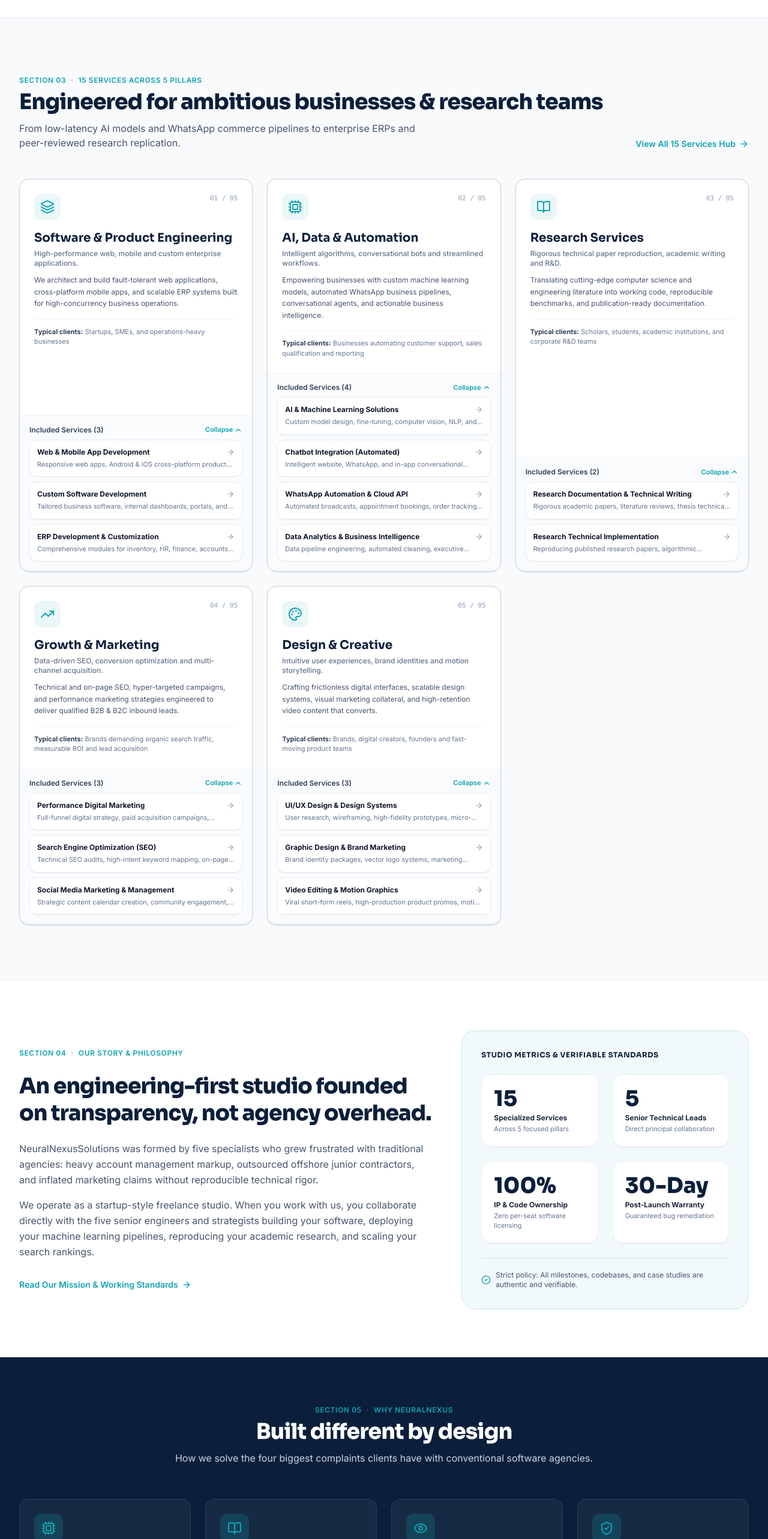
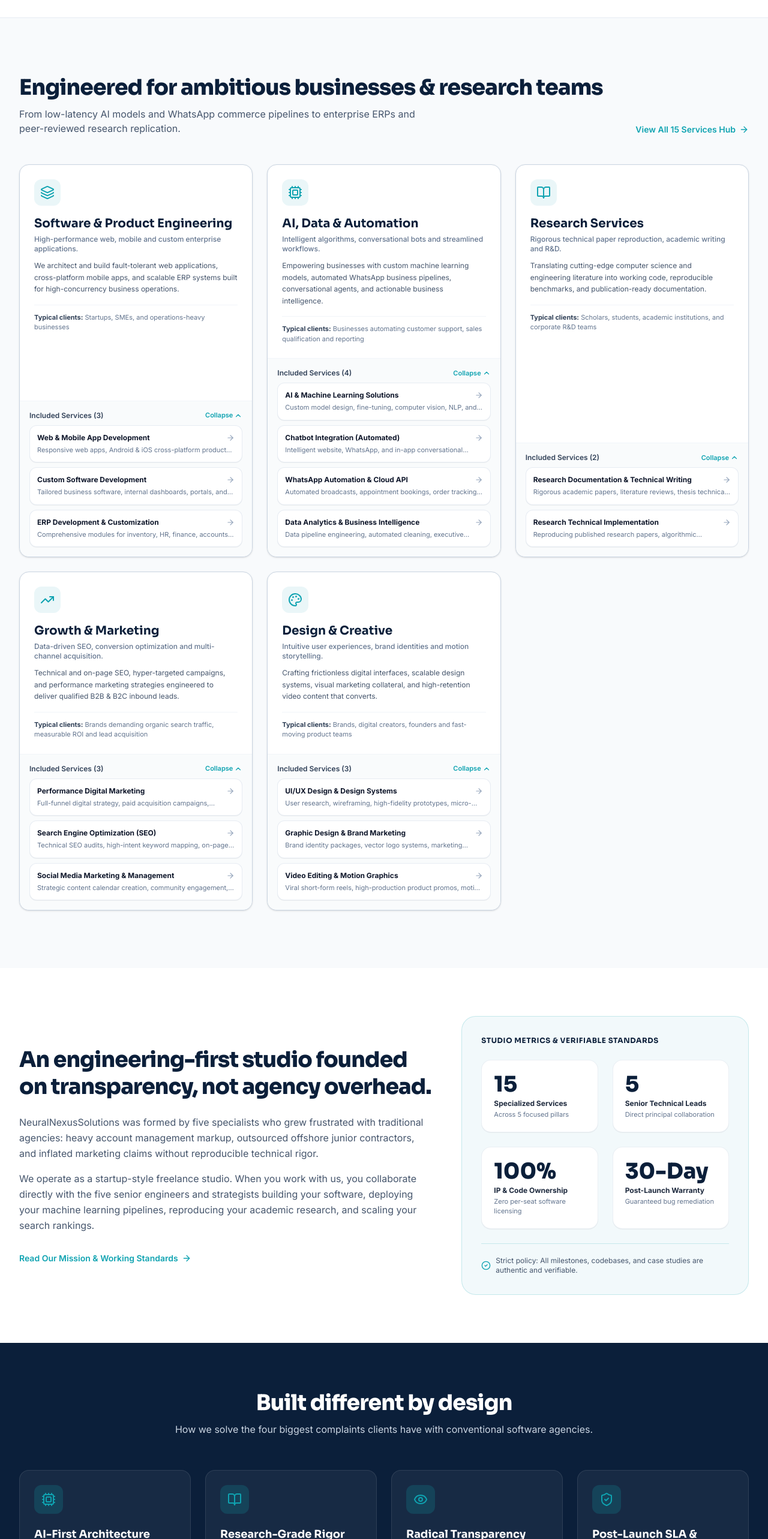
Before and after one commit to HimanshuxSaini/NeuralnexusSolutions, a React (Vite) app: page / in a window 1280 px wide. Shown: the part 980-3546 px from the top of the page at 60% size. Built offline with nearby package versions, Linux system fonts and the light colour scheme.

Commit message:
Remove section headers and card pagination indicators

```diff
--- /dev/null
+++ b/remove_sections.cjs
@@ -0,0 +1,18 @@
+const fs = require('fs');
+const path = require('path');
+
+const dir = './src/components/home';
+const files = fs.readdirSync(dir).filter(f => f.endsWith('.tsx'));
+
+files.forEach(f => {
+  const filepath = path.join(dir, f);
+  let content = fs.readFileSync(filepath, 'utf8');
+
+  const original = content;
+  content = content.replace(/[ \t]*<div[^>]*>\s*<span>Section 0\d<\/span>[\s\S]*?<\/div>\n/g, '');
+
+  if (original !== content) {
+    fs.writeFileSync(filepath, content);
+    console.log(`Updated ${f}`);
+  }
+});
--- a/src/components/home/AboutSnapshotSection.tsx
+++ b/src/components/home/AboutSnapshotSection.tsx
@@ -15,11 +15,6 @@ export function AboutSnapshotSection({ onReadFullStory }: { onReadFullStory: ()
         <div className="grid grid-cols-1 lg:grid-cols-12 gap-12 items-center">
           {/* Story Column */}
           <div className="lg:col-span-7 space-y-6">
-            <div className="flex items-center gap-2 text-xs font-semibold text-[#0FA3B1] tracking-wider uppercase">
-              <span>Section 04</span>
-              <span aria-hidden="true" className="text-slate-400">·</span>
-              <span>Our Story & Philosophy</span>
-            </div>
 
             <h2 className="text-3xl sm:text-4xl font-extrabold text-[#0B1F3A] tracking-tight font-['Sora'] leading-tight">
               An engineering-first studio founded on transparency, not agency overhead.
--- a/src/components/home/ExpertTeamSection.tsx
+++ b/src/components/home/ExpertTeamSection.tsx
@@ -176,12 +176,7 @@ export function ExpertTeamSection({ onSelectMember, onViewAllTeam }: ExpertTeamS
         {/* Header Section */}
         <div className="flex flex-col md:flex-row md:items-end justify-between gap-6 mb-8 sm:mb-12">
           <div>
-            <div className="flex items-center gap-2 text-xs font-semibold text-[#0FA3B1] tracking-wider uppercase mb-2">
-              <span className="w-2 h-2 rounded-full bg-[#0FA3B1] animate-pulse" />
-              <span>Section 06</span>
-              <span aria-hidden="true" className="text-slate-400">·</span>
-              <span>Principal Domain Leads</span>
-            </div>
+
             <h2 className="text-3xl sm:text-4xl font-extrabold text-[#0B1F3A] tracking-tight font-['Sora']">
               Meet the 5 domain specialists
             </h2>
--- a/src/components/home/FeaturedProjectsSection.tsx
+++ b/src/components/home/FeaturedProjectsSection.tsx
@@ -19,11 +19,6 @@ export function FeaturedProjectsSection({ onSelectCaseStudy, onViewAllCases }: F
       <div className="max-w-7xl mx-auto px-4 sm:px-6 lg:px-8">
         <div className="flex flex-col md:flex-row md:items-end justify-between gap-6 mb-10">
           <div>
-            <div className="flex items-center gap-2 text-xs font-semibold text-[#0FA3B1] tracking-wider uppercase mb-2">
-              <span>Section 07</span>
-              <span aria-hidden="true" className="text-slate-400">·</span>
-              <span>Proven Deliverables</span>
-            </div>
             <h2 className="text-3xl sm:text-4xl font-extrabold text-[#0B1F3A] tracking-tight font-['Sora']">
               Featured projects & case studies
             </h2>
--- a/src/components/home/IndustriesSection.tsx
+++ b/src/components/home/IndustriesSection.tsx
@@ -19,11 +19,6 @@ export function IndustriesSection({ onConsultIndustry }: { onConsultIndustry: (i
     <section className="py-20 bg-white">
       <div className="max-w-7xl mx-auto px-4 sm:px-6 lg:px-8">
         <div className="text-center max-w-3xl mx-auto mb-12">
-          <div className="flex items-center justify-center gap-2 text-xs font-semibold text-[#0FA3B1] tracking-wider uppercase mb-2">
-            <span>Section 09</span>
-            <span aria-hidden="true" className="text-slate-400">·</span>
-            <span>Target Verticals</span>
-          </div>
           <h2 className="text-3xl sm:text-4xl font-extrabold text-[#0B1F3A] tracking-tight font-['Sora']">
             Industries where we deliver measurable advantage
           </h2>
--- a/src/components/home/ProcessSection.tsx
+++ b/src/components/home/ProcessSection.tsx
@@ -7,11 +7,6 @@ export function ProcessSection({ onViewFullProcess }: { onViewFullProcess: () =>
     <section className="py-20 bg-slate-50">
       <div className="max-w-7xl mx-auto px-4 sm:px-6 lg:px-8">
         <div className="text-center max-w-3xl mx-auto mb-14">
-          <div className="flex items-center justify-center gap-2 text-xs font-semibold text-[#0FA3B1] tracking-wider uppercase mb-2">
-            <span>Section 08</span>
-            <span aria-hidden="true" className="text-slate-400">·</span>
-            <span>Structured Execution</span>
-          </div>
 
           <h2 className="text-3xl sm:text-4xl font-extrabold text-[#0B1F3A] tracking-tight font-['Sora']">
             Our 6-phase engineering lifecycle
--- a/src/components/home/ServicesPillarsSection.tsx
+++ b/src/components/home/ServicesPillarsSection.tsx
@@ -37,11 +37,6 @@ export function ServicesPillarsSection({ onSelectService, onExploreAllServices }
       <div className="max-w-7xl mx-auto px-4 sm:px-6 lg:px-8">
         <div className="flex flex-col md:flex-row md:items-end justify-between gap-6 mb-12">
           <div>
-            <div className="flex items-center gap-2 text-xs font-semibold text-[#0FA3B1] tracking-wider uppercase mb-2">
-              <span>Section 03</span>
-              <span aria-hidden="true" className="text-slate-400">·</span>
-              <span>15 Services Across 5 Pillars</span>
-            </div>
             <h2 className="text-3xl sm:text-4xl font-extrabold text-[#0B1F3A] tracking-tight font-['Sora']">
               Engineered for ambitious businesses & research teams
             </h2>
@@ -79,7 +74,7 @@ export function ServicesPillarsSection({ onSelectService, onExploreAllServices }
                     <div className="w-11 h-11 rounded-xl bg-[#EAF6F8] text-[#0FA3B1] flex items-center justify-center">
                       <Icon className="w-6 h-6" />
                     </div>
-                    <span className="text-[11px] font-mono text-slate-400">0{idx + 1} / 05</span>
+
                   </div>
 
                   <h3 className="text-xl font-bold text-[#0B1F3A] font-['Sora']">
--- a/src/components/home/WhyNeuralNexusSection.tsx
+++ b/src/components/home/WhyNeuralNexusSection.tsx
@@ -29,11 +29,6 @@ export function WhyNeuralNexusSection({ onBookCall }: { onBookCall: () => void }
     <section className="py-20 bg-[#0B1F3A] text-white">
       <div className="max-w-7xl mx-auto px-4 sm:px-6 lg:px-8">
         <div className="text-center max-w-3xl mx-auto mb-14">
-          <div className="flex items-center justify-center gap-2 text-xs font-semibold text-[#0FA3B1] tracking-wider uppercase mb-2">
-            <span>Section 05</span>
-            <span aria-hidden="true" className="text-slate-500">·</span>
-            <span>Why NeuralNexus</span>
-          </div>
 
           <h2 className="text-3xl sm:text-4xl font-extrabold text-white tracking-tight font-['Sora']">
             Built different by design
```
